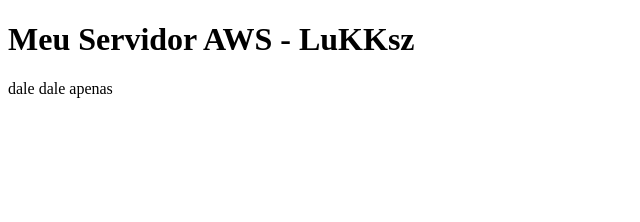
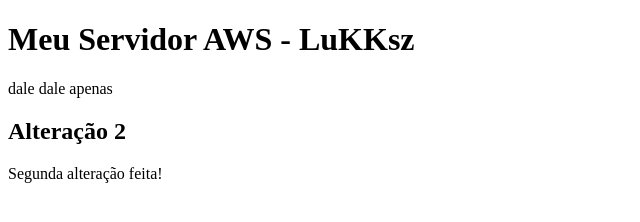
Before and after one commit to LuKKsz/projeto-aws, a plain HTML site: page index.html in a window 1280 px wide. Shown: the whole page, without its empty margins (0-640 px from the left). Drawn offline with Linux system fonts and the light colour scheme.

Commit message:
Alterações feitas.

```diff
--- a/index.html
+++ b/index.html
@@ -9,6 +9,8 @@
     <main>
         <h1>Meu Servidor AWS - LuKKsz</h1>
         <p>dale dale apenas</p>
+        <h2>Alteração 2</h2>
+        <p>Segunda alteração feita!</p>
     </main>
 </body>
 </html>
```
